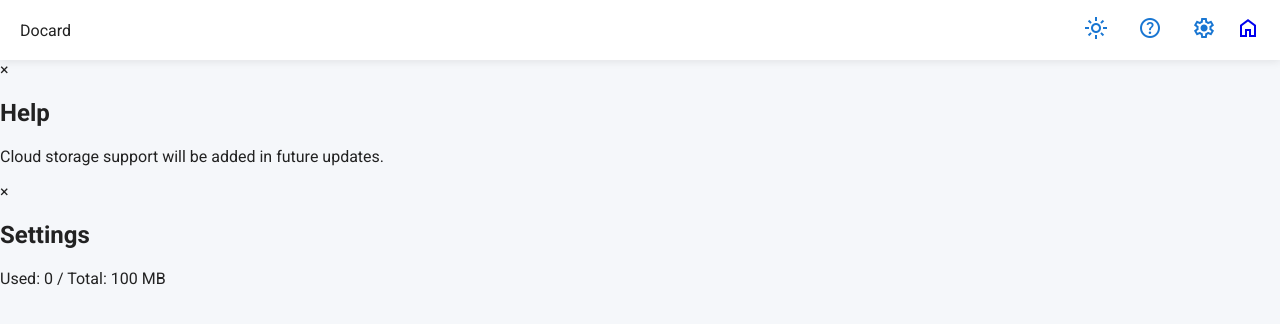
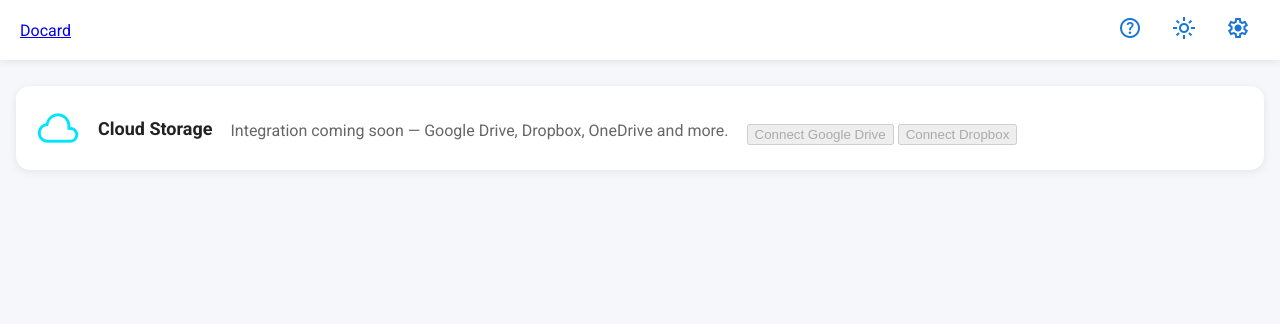
Before and after one commit to Mallikarjunareddy-mkr/Docard, a plain HTML site: page cloud.html in a window 1280 px wide. Drawn offline with nearby package versions, Linux system fonts and the light colour scheme.

Commit message:
Update cloud.html

```diff
--- a/cloud.html
+++ b/cloud.html
@@ -1,56 +1,35 @@
 <!DOCTYPE html>
 <html lang="en">
 <head>
-  <meta charset="UTF-8">
-  <meta name="viewport" content="width=device-width, initial-scale=1.0">
-  <title>Docard - Cloud Storage</title>
-  <link href="https://fonts.googleapis.com/css?family=Roboto:400,500,700&display=swap" rel="stylesheet">
-  <link href="https://fonts.googleapis.com/css2?family=Material+Symbols+Outlined:wght@400;600" rel="stylesheet">
-  <link rel="stylesheet" href="style.css">
+<meta charset="utf-8" />
+<meta name="viewport" content="width=device-width,initial-scale=1" />
+<title>Docard — Cloud</title>
+<link href="https://fonts.googleapis.com/css?family=Roboto:400,500,700&display=swap" rel="stylesheet" />
+<link href="https://fonts.googleapis.com/css2?family=Material+Symbols+Outlined" rel="stylesheet" />
+<link rel="stylesheet" href="style.css" />
 </head>
 <body>
   <header>
-    <div class="logo">Docard</div>
+    <div class="header-left"><a href="index.html" class="home-link">Docard</a></div>
     <div class="toolbar">
-      <button onclick="toggleTheme()"><span id="themeIcon" class="material-symbols-outlined">light_mode</span></button>
-      <button onclick="openHelpModal()"><span class="material-symbols-outlined">help</span></button>
-      <button onclick="openSettings()"><span class="material-symbols-outlined">settings</span></button>
-      <a href="index.html"><span class="material-symbols-outlined">home</span></a>
+      <button class="icon-btn" id="helpBtnCloud" title="Help"><span class="material-symbols-outlined">help</span></button>
+      <button class="icon-btn" id="themeToggleCloud" title="Toggle theme"><span id="themeIconCloud" class="material-symbols-outlined">light_mode</span></button>
+      <button class="icon-btn" id="settingsBtnCloud" title="Settings"><span class="material-symbols-outlined">settings</span></button>
     </div>
   </header>
 
-  <main class="page active" id="cloudPage">
-    <div class="card">
+  <main class="main-content">
+    <div class="card" style="text-align:center;">
+      <span class="material-symbols-outlined" style="font-size:44px;color:var(--color-accent)">cloud</span>
       <h3>Cloud Storage</h3>
-      <p>Integration coming soon.</p>
-      <div class="providers">
-        <button class="provider-btn"><span class="material-symbols-outlined">cloud</span>Google Drive</button>
-        <button class="provider-btn"><span class="material-symbols-outlined">cloud</span>Dropbox</button>
-        <button class="provider-btn"><span class="material-symbols-outlined">cloud</span>OneDrive</button>
+      <p>Integration coming soon — Google Drive, Dropbox, OneDrive and more.</p>
+      <div style="margin-top:12px;">
+        <button class="btn" disabled>Connect Google Drive</button>
+        <button class="btn" disabled>Connect Dropbox</button>
       </div>
     </div>
-    <div id="fabBtn" class="fab disabled"><span class="material-symbols-outlined">add</span></div>
   </main>
 
-  <!-- Help Modal -->
-  <div id="helpModal" class="modal">
-    <div class="modal-content">
-      <span onclick="closeHelpModal()" class="close">&times;</span>
-      <h2>Help</h2>
-      <p>Cloud storage support will be added in future updates.</p>
-    </div>
-  </div>
-
-  <!-- Settings Modal -->
-  <div id="settingsModal" class="modal">
-    <div class="modal-content">
-      <span onclick="closeSettings()" class="close">&times;</span>
-      <h2>Settings</h2>
-      <p id="modalStorageInfo">Used: 0 / Total: 100 MB</p>
-    </div>
-  </div>
-
-  <div id="toast"></div>
-  <script src="script.js"></script>
+<script src="script.js"></script>
 </body>
 </html>
```
